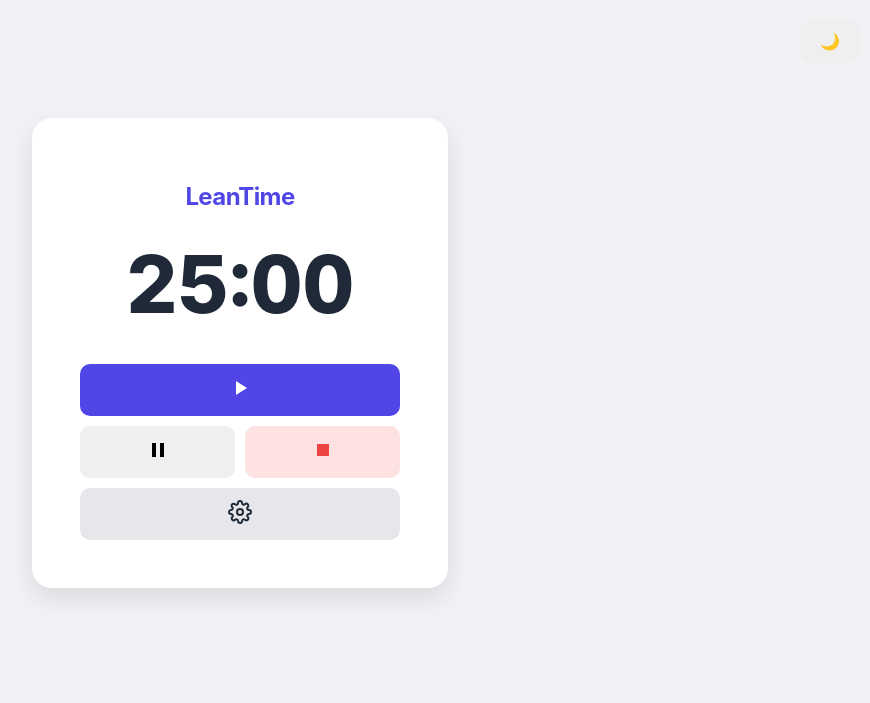
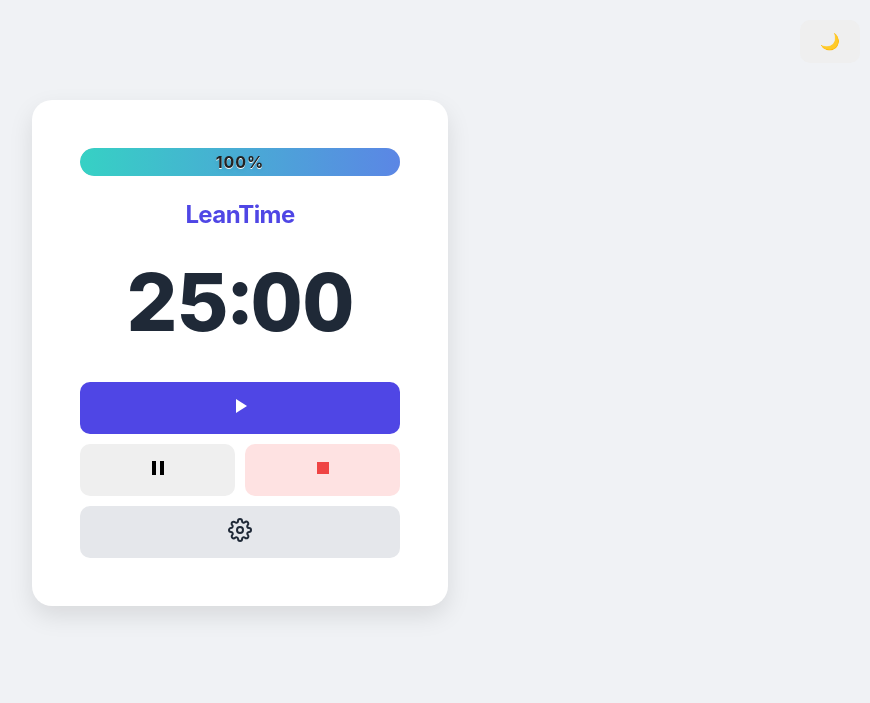
Before and after one commit to seymourpoler/LeanTime, a website built with Vite: page index.html in a window 1280 px wide. Shown: the top 703 px of the page, without its empty margins (400-1270 px from the left). Built offline with nearby package versions, Linux system fonts and the light colour scheme; files whose address does not match are found by name.

Commit message:
feat: add progress bar implementation and update related tests

```diff
--- a/index.html
+++ b/index.html
@@ -12,6 +12,12 @@
 <button id="theme-toggle" aria-label="Toggle Dark Mode" style="position: absolute; top: 20px; right: 20px;">🌙</button>
 
 <div class="container">
+    <!-- Progress Bar Start -->
+    <div class="progress-container" style="margin-bottom: 1.5rem;">
+      <div class="progress-bar"></div>
+      <span class="progress-label">0%</span>
+    </div>
+    <!-- Progress Bar End -->
     <h1>LeanTime</h1>
 
     <div id="timer">
--- a/src/client/presenter.ts
+++ b/src/client/presenter.ts
@@ -18,6 +18,7 @@
         sound.subscribeWhenSoundEnds(this.onSoundEndsHandler);
         view.hideSettings();
 
+        this.view.showProgression(100);
         this.sound.setVolume(0.25);
         this.service.joinTimer(this.view.getTimerId());
     }
@@ -38,7 +39,7 @@
         const minutes = Math.floor(time / 60);
         const seconds = time - minutes * 60;
         this.view.showTime(minutes, seconds);
-        this.view.showProgression(time/this.totalSeconds);
+        this.view.showProgression(Math.max(0, Math.min(100, Math.round(100 * (time / this.totalSeconds)))));
 
         if(time === 0){
             this.sound.play();
--- a/src/client/style.css
+++ b/src/client/style.css
@@ -162,6 +162,43 @@
     text-align: left;
 }
 
+.progress-container {
+  width: 100%;
+  max-width: 320px;
+  height: 28px;
+  background: #e9ecef;
+  border-radius: 16px;
+  box-shadow: 0 2px 8px rgba(0,0,0,0.05) inset;
+  position: relative;
+  overflow: hidden;
+  margin-bottom: 8px;
+}
+
+.progress-bar {
+  height: 100%;
+  width: 0;
+  background: linear-gradient(90deg, #36d1c4 0%, #5b86e5 100%);
+  border-radius: 16px 0 0 16px;
+  box-shadow: 0 1px 4px rgba(91,134,229,0.1);
+  transition: width 0.25s cubic-bezier(.4,0,.2,1);
+}
+
+.progress-label {
+  position: absolute;
+  width: 100%;
+  left: 0;
+  top: 0;
+  height: 100%;
+  line-height: 28px;
+  text-align: center;
+  color: #222;
+  font-size: 1em;
+  font-weight: bold;
+  pointer-events: none;
+  letter-spacing: 1px;
+  text-shadow: 0 1px 0 #fff, 0 2px 5px rgba(0,0,0,0.07);
+}
+
 /* Dark Mode adjustment for the border */
 body.dark .config-section {
     border-top-color: #334155;
--- a/src/client/view.ts
+++ b/src/client/view.ts
@@ -71,9 +71,13 @@
     }
 
     public showProgression(percentage: number): void {
-        const progressBar = document.getElementById('progress-bar');
+        const progressBar = document.querySelector('.progress-bar') as HTMLElement;
+        const label = document.querySelector('.progress-label') as HTMLElement;
         if (progressBar) {
             progressBar.style.width = `${percentage}%`;
+        }
+        if (label) {
+            label.textContent = `${Math.floor(percentage)}%`;
         }
     }
 
```
Also changed, not shown: src/client/presenter.test.ts (+25 -4 lines), 1 other file.
